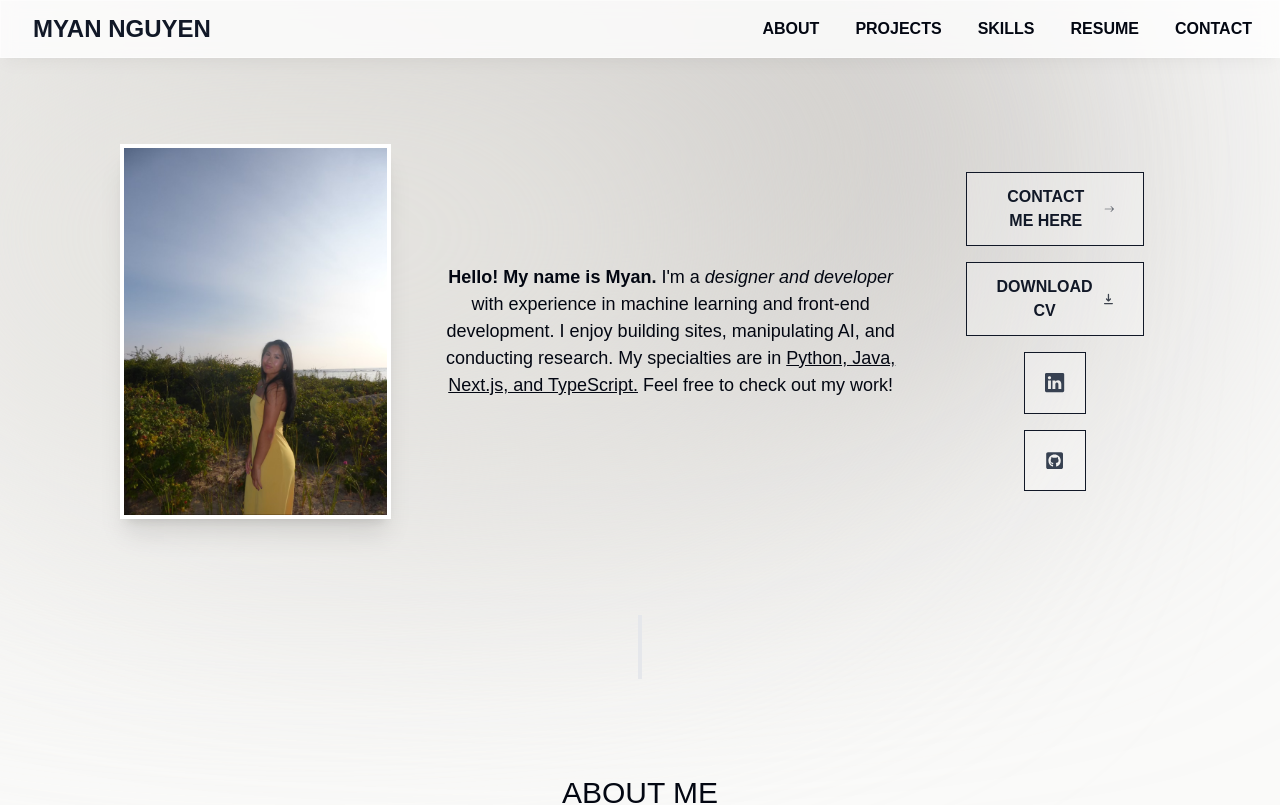
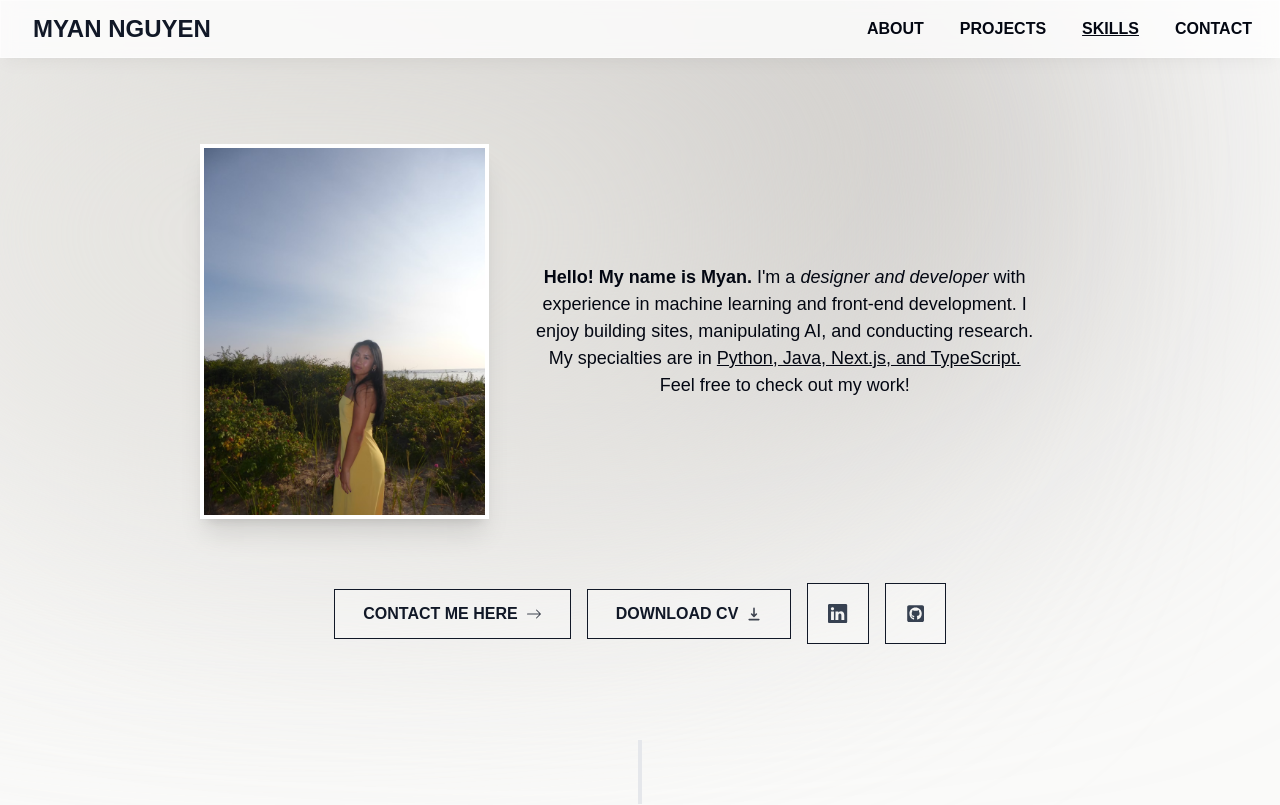
Before and after one commit to myan-nguyen/dev-portfolio, a Next.js app: page / in a window 1280 px wide. Shown: the top 805 px of the page. Built offline with nearby package versions, Linux system fonts and the light colour scheme; a web font is replaced by a local one.

Commit message:
Implemented full functionality on the header, the skills section, and enhanced readability by creating separate files for the project's common hooks and types

```diff
--- a/app/layout.tsx
+++ b/app/layout.tsx
@@ -2,6 +2,7 @@ import './globals.css'
 import { Hedvig_Letters_Serif } from 'next/font/google'
 
 import Header from "@/components/header";
+import ActiveSectionContextProvider from '@/context/active-section-context';
 
 const hedvigLettersSerif = Hedvig_Letters_Serif({ subsets: ['latin'] })
 
@@ -21,8 +22,11 @@ export default function RootLayout({
         <div className="bg-[#b7b3b0] absolute top-[-6rem] -z-10 right-[11rem] h-[31.25rem] w-[31.25rem] rounded-full blur-[10rem] sm:w-[68.75rem]"></div>
         <div className="bg-[#ebeae6] absolute top-[-1rem] -z-10 left-[-35rem] h-[31.25rem] w-[50rem] rounded-full blur-[10rem] sm:w-[68.75rem] md:left-[-33rem] lg:left-[-28rem] xl:left-[-15rem] 2xl:left-[-5rem]"></div>
 
-        <Header />
-        {children}
+        <ActiveSectionContextProvider>
+          <Header />
+          {children}
+        </ActiveSectionContextProvider>
+
         </body>
     </html>
   )
--- a/app/page.tsx
+++ b/app/page.tsx
@@ -2,6 +2,7 @@ import About from "@/components/about";
 import Intro from "@/components/intro";
 import Projects from "@/components/projects";
 import SectionDivider from "@/components/section-divider";
+import Skills from "@/components/skills";
 
 export default function Home() {
   return (
@@ -11,6 +12,8 @@ export default function Home() {
       <About />
       <SectionDivider />
       <Projects />
+      <Skills />
+      <SectionDivider />
     </main>
   )
 }
--- a/components/about.tsx
+++ b/components/about.tsx
@@ -3,10 +3,15 @@
 import React from 'react'
 import SectionHeading from './section-heading';
 import { motion } from "framer-motion";
+import { useSectionInView } from '@/lib/hooks';
 
 export default function About() {
+    const { ref } = useSectionInView('ABOUT');
+
     return (
-    <motion.section className='mb-28 max-w-[50rem] text-center leading-8 sm:mb-40 scroll-mt-24'
+        <motion.section
+        ref={ref}
+        className='mb-28 max-w-[50rem] text-center leading-8 sm:mb-40 scroll-mt-24'
         initial={{ opacity: 0, y: 100 }}
         animate={{ opacity: 1, y: 0}}
         transition={{ duration: 1, delay: 0.2 }}
--- a/components/header.tsx
+++ b/components/header.tsx
@@ -4,16 +4,22 @@ import React from 'react';
 import { motion } from "framer-motion";
 import { links } from "@/lib/data";
 import Link from 'next/link';
+import clsx from 'clsx';
+import { useActiveSectionContext } from '@/context/active-section-context';
 
 export default function Header() {
+  const { activeSection, setActiveSection, setTimeOfLastClick } = useActiveSectionContext();
+
   return <header className="z-[999] relative">
     <motion.div className="fixed top-0 left-1/2 h-[4.2rem] w-full border border-white border-opacity-40 bg-white bg-opacity-80 shadow-lg shadow-black/[0.03] backdrop-blur-[0.5rem] sm:top-0 sm:h-[3.6rem] sm:w-full sm:left-1/2"
     initial={{ y: -100, x:"-50%", opacity: 5 }}
     animate={{ y:0, x:"-50%", opacity: 5 }}
     transition={{ duration: 2 }}>
+
       <div className="absolute left-8 top-3 text-2xl font-semibold text-gray-900 hover:text-gray-600 transition">
-      <Link href="#intro">MYAN NGUYEN</Link>
+        <Link href="#home" onClick={() => setActiveSection('')}>MYAN NGUYEN</Link>
       </div>
+
     </motion.div>
 
     <nav className="flex fixed top-[0.15rem] right-4 h-12 py-2 sm:top-[0.3rem] sm:h-[initial] sm:py-0">
@@ -26,10 +32,20 @@ export default function Header() {
                 initial={{ y: -100, opacity: 0 }}
                 animate={{ y:0, opacity: 1 }}
                 transition={{ duration: 2 }}>
-                    <Link className="flex w-full items-center justify-center px-3 py-3 hover:text-gray-500 transition" href={link.hash}>{link.name}</Link>
+                    <Link className={clsx("flex w-full items-center justify-center px-3 py-3 hover:text-gray-500 transition",
+                      { 'underline': activeSection === link.name,}
+                    )} href={link.hash}
+                    onClick={() => {
+                      setActiveSection(link.name)
+                      setTimeOfLastClick(Date.now())
+                      }}>
+                      {link.name}
+
+                    </Link>
                 </motion.li>
             ))}
         </ul>
+
     </nav>
   </header>
 }
--- a/components/intro.tsx
+++ b/components/intro.tsx
@@ -7,11 +7,14 @@ import Link from "next/link";
 import { BsArrowRight, BsLinkedin } from "react-icons/bs";
 import { HiDownload } from "react-icons/hi";
 import { FaGithubSquare } from 'react-icons/fa';
+import { useSectionInView } from '@/lib/hooks';
 
 export default function Intro() {
+  const { ref } = useSectionInView('', 0.5);
+
   return (
-    <section id='intro' className="mb-28 max-w-[65rem] text-center sm:mb-0 scroll-mt-[100rem]">
-        <div className='flex items-center justify-center'>
+    <section ref={ref} id='home' className="mb-28 max-w-[55rem] text-center sm:mb-0 scroll-mt-[100rem]">
+        <div className='flex items-center justify-center pb-16'>
             <div className="flex">
               <motion.div
               initial={{ opacity: 0, scale: 0 }}
@@ -45,7 +48,9 @@ export default function Intro() {
              {" "}Feel free to check out my work!
           </motion.h1>
 
-          <motion.div className='flex flex-col items-center justify-center gap-4 px-4 text-medium font-medium sm:flex-col sm:items-center'
+
+        </div>
+        <motion.div className='flex flex-row items-center justify-center gap-4 px-4 text-medium font-medium sm:flex-row sm:items-center'
             initial={{ opacity: 0, y: 100 }}
             animate={{ opacity: 1, y: 0 }}
             transition={{
@@ -71,8 +76,6 @@ export default function Intro() {
               <FaGithubSquare />
             </a>
           </motion.div>
-        </div>
-
     </section>
   )
 }
--- a/components/projects.tsx
+++ b/components/projects.tsx
@@ -1,11 +1,16 @@
+'use client';
+
 import React from 'react';
 import SectionHeading from './section-heading';
 import { projectsData } from '@/lib/data';
 import Project from './project';
+import { useSectionInView } from '@/lib/hooks';
 
 export default function Projects() {
-  return (
-    <section id='projects' className='scroll-mt-24'>
+    const { ref } = useSectionInView('PROJECTS', 0.5);
+
+    return (
+    <section ref={ref} id='projects' className='scroll-mt-24 mb-28'>
         <SectionHeading>MY PROJECTS</SectionHeading>
         <div>
             {projectsData.map((project, index) => (
--- /dev/null
+++ b/components/skills.tsx
@@ -0,0 +1,51 @@
+'use client';
+
+import React from 'react';
+import SectionHeading from './section-heading';
+import { skillsData } from '@/lib/data';
+import { useSectionInView } from '@/lib/hooks';
+import { motion } from 'framer-motion';
+
+const fadeInAnimationVariants = {
+    initial: {
+        opacity: 0,
+        y: 100
+    },
+    animate: (index: number) => ({
+        opacity: 1,
+        y: 0,
+        transition: {
+            duration: 0.75,
+            delay: 0.05 * index
+        }
+    }),
+};
+
+export default function Skills() {
+const { ref } = useSectionInView('SKILLS');
+
+  return (
+    <section
+    ref={ref}
+    id='SKILLS'
+    className='mb-10 max-w-[53rem] scroll-mt-28 text-center sm:mb-10'>
+        <SectionHeading>MY SKILLS</SectionHeading>
+        <ul className='flex flex-wrap justify-center gap-2 text-lg text-gray-800'>
+            {skillsData.map((skill, index) => (
+                <motion.li
+                className='bg-white border border-black/[0.1] px-4 py-2.5'
+                key={index}
+                variants={fadeInAnimationVariants}
+                initial='initial'
+                whileInView='animate'
+                viewport={{
+                    once: true,
+                }}
+                custom={index}>
+                    {skill}
+                </motion.li>
+            ))}
+        </ul>
+    </section>
+  )
+}
--- /dev/null
+++ b/context/active-section-context.tsx
@@ -0,0 +1,43 @@
+'use client';
+
+import React, { useState, createContext, useContext } from 'react';
+import type { SectionName } from '@/lib/types';
+
+type ActiveSectionContextProviderProps = {
+    children: React.ReactNode;
+}
+
+type ActiveSectionContextType = {
+    activeSection: SectionName;
+    setActiveSection: React.Dispatch<React.SetStateAction<SectionName>>;
+    timeOfLastClick: number;
+    setTimeOfLastClick: React.Dispatch<React.SetStateAction<number>>;
+}
+
+export const ActiveSectionContext = createContext<ActiveSectionContextType | null>(null);
+
+export default function ActiveSectionContextProvider({ children, }: ActiveSectionContextProviderProps) {
+    const [activeSection, setActiveSection] = useState<SectionName>('');
+    const [timeOfLastClick, setTimeOfLastClick] = useState(0);
+
+    return (<ActiveSectionContext.Provider
+        value={{ activeSection,
+        setActiveSection,
+        timeOfLastClick,
+        setTimeOfLastClick,
+    }}>
+        {children}
+    </ActiveSectionContext.Provider>);
+}
+
+export function useActiveSectionContext() {
+    const context = useContext(ActiveSectionContext);
+
+    if (context === null) {
+        throw new Error (
+            'useActiveSectionContext must be used within an ActiveSectionContextProvider'
+        )
+    }
+
+    return context;
+}
--- a/lib/data.ts
+++ b/lib/data.ts
@@ -4,6 +4,10 @@ import rmtdevImg from "@/public/rmtdev.png";
 import wordanalyticsImg from "@/public/wordanalytics.png";
 
 export const links = [
+  {
+    name: '',
+    hash: '#home'
+  },
   {
     name: "ABOUT",
     hash: "#about",
@@ -15,10 +19,6 @@ export const links = [
   {
     name: "SKILLS",
     hash: "#skills",
-  },
-  {
-    name: "RESUME",
-    hash: "#resume",
   },
   {
     name: "CONTACT",
@@ -40,6 +40,13 @@ export const projectsData = [
       "RNN model. FILL IN DESCRIPTION & REPLACE PHOTO",
     tags: ["Python", "TensorFlow", "Keras"],
     imageUrl: rmtdevImg,
+  },
+  {
+    title: "Apparel Portfolio",
+    description:
+      "Apparel Portfolio. Coming soon!",
+    tags: ["Next.js", "React", "TypeScript", "Tailwind", "Framer Motion"],
+    imageUrl: wordanalyticsImg,
   },
   {
     title: "Predictive Tree",
--- /dev/null
+++ b/lib/hooks.ts
@@ -0,0 +1,21 @@
+import { useInView } from 'react-intersection-observer';
+import { useActiveSectionContext } from '@/context/active-section-context';
+import { useEffect } from 'react';
+import type { SectionName } from '@/lib/types';
+
+export function useSectionInView(sectionName: SectionName, threshold = 0.75) {
+    const { ref, inView } = useInView({
+        threshold,
+      });
+    const { setActiveSection, timeOfLastClick } = useActiveSectionContext();
+
+    useEffect(() => {
+        if (inView && Date.now() - timeOfLastClick > 1000) {
+          setActiveSection(sectionName);
+        }
+    }, [inView, setActiveSection, timeOfLastClick, sectionName]);
+
+    return {
+        ref,
+      }
+}
--- /dev/null
+++ b/lib/types.ts
@@ -0,0 +1,3 @@
+import { links } from './data';
+
+export type SectionName = (typeof links)[number]['name'];
--- a/package.json
+++ b/package.json
@@ -13,6 +13,7 @@
     "@types/react": "19.0.2",
     "@types/react-dom": "19.0.2",
     "autoprefixer": "10.4.20",
+    "clsx": "^2.1.1",
     "eslint": "9.17.0",
     "eslint-config-next": "15.1.3",
     "framer-motion": "^11.16.0",
@@ -21,6 +22,7 @@
     "react": "19.0.0",
     "react-dom": "19.0.0",
     "react-icons": "^5.4.0",
+    "react-intersection-observer": "^9.15.0",
     "tailwindcss": "3.4.17",
     "typescript": "5.7.2"
   }
```
Also changed, not shown: 1 other file (tests, documents, lock files or other folders). Lines whose indentation alone changed are shown as unchanged.
